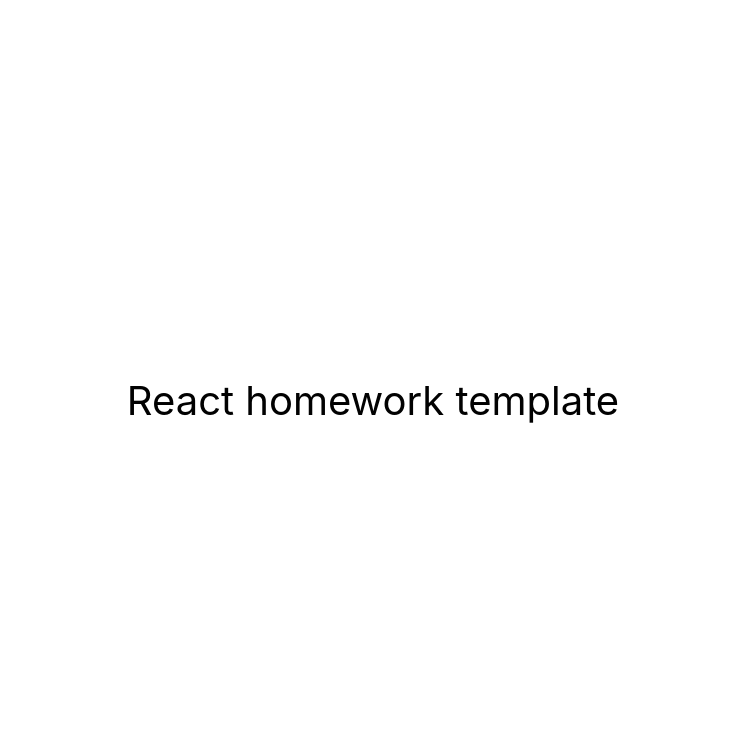
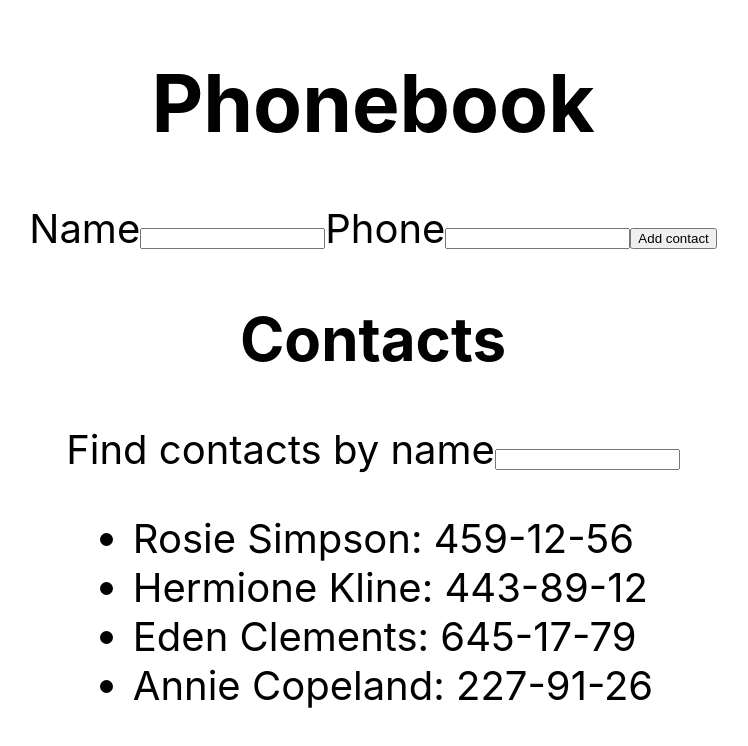
Before and after one commit to Lakei87/goit-react-hw-08-phonebook, a React (Create React App) app: page / in a window 1280 px wide. Shown: the top 746 px of the page, without its empty margins (267-1015 px from the left). Built offline with nearby package versions, Linux system fonts and the light colour scheme.

Commit message:
create logics 1-4 steps

```diff
--- a/package.json
+++ b/package.json
@@ -7,9 +7,11 @@
     "@testing-library/jest-dom": "^5.16.3",
     "@testing-library/react": "^12.1.4",
     "@testing-library/user-event": "^13.5.0",
+    "nanoid": "^4.0.0",
     "react": "^18.1.0",
     "react-dom": "^18.1.0",
     "react-scripts": "5.0.1",
+    "styled-components": "^5.3.5",
     "web-vitals": "^2.1.3"
   },
   "scripts": {
--- a/src/components/App.jsx
+++ b/src/components/App.jsx
@@ -1,16 +1,77 @@
-export const App = () => {
+import { Component } from 'react';
+import { nanoid } from 'nanoid';
+import ContactForm from './ContactForm';
+import ContactList from './ContactList';
+import Filter from './Filter';
+
+
+class App extends Component {
+  state = {
+    contacts: [
+      {id: 'id-1', name: 'Rosie Simpson', number: '459-12-56'},
+      {id: 'id-2', name: 'Hermione Kline', number: '443-89-12'},
+      {id: 'id-3', name: 'Eden Clements', number: '645-17-79'},
+      {id: 'id-4', name: 'Annie Copeland', number: '227-91-26'},
+    ],
+    filter: '',
+  }
+
+  addContact = data => {
+    // const { contacts } = this.state;
+    const { name, number } = data;
+
+    const contact = {
+      id: nanoid(),
+      name,
+      number,
+    };
+
+    this.setState(({ contacts }) => ({
+      contacts: [...contacts, contact],
+    }));
+  };
+
+  handleFilterChange = e => {
+    const { value } = e.currentTarget;
+
+    this.setState({
+      filter: value,
+    });
+  };
+
+  filtersContactList = () => {
+    const { contacts, filter } = this.state;
+    const valueInLowerCase = filter.toLowerCase();
+
+    return contacts.filter(({ name }) => name.toLowerCase().includes(valueInLowerCase));
+  }
+
+  render() {
+    const { filter } = this.state;
+    const { addContact, handleFilterChange } = this;
+    const filteredContacts = this.filtersContactList();
+
     return (
       <div
         style={{
-        height: '100vh',
           display: 'flex',
+          flexDirection: 'column',
           justifyContent: 'center',
           alignItems: 'center',
           fontSize: 40,
           color: '#010101'
         }}
       >
-      React homework template
+
+        <h1>Phonebook</h1>
+        <ContactForm onSubmit={addContact} />
+        <h2>Contacts</h2>
+        <Filter onChange={handleFilterChange} value={filter} />
+        <ContactList contacts={filteredContacts} />
+
       </div>
     );
+  }
 };
+
+export default App;
--- /dev/null
+++ b/src/components/ContactForm/index.jsx
@@ -0,0 +1,64 @@
+import { Component } from 'react';
+
+class ContactForm extends Component {
+    state = {
+        name: '',
+        number: '',
+    };
+
+    handleChange = e => {
+        const { name, value } = e.currentTarget;
+
+        this.setState({
+            [name]: value,
+        });
+    };
+
+    handleSubmit = e => {
+        e.preventDefault();
+
+        this.props.onSubmit(this.state);
+        this.resetForm();
+    };
+
+    resetForm = () => {
+        this.setState({ name: '', number: '' });
+    };
+
+    render() {
+        const { handleChange, handleSubmit } = this;
+        const { name, number } = this.state;
+
+        return (
+             <form name="phoneBook" className="contaccForm" onSubmit={handleSubmit}>
+                <label>
+                    Name
+                    <input
+                        type="text"
+                        name="name"
+                        pattern="^[a-zA-Zа-яА-Я]+(([' -][a-zA-Zа-яА-Я ])?[a-zA-Zа-яА-Я]*)*$"
+                        title="Name may contain only letters, apostrophe, dash and spaces. For example Adrian, Jacob Mercer, Charles de Batz de Castelmore d'Artagnan"
+                        required
+                        value={name}
+                        onChange={handleChange}
+                    />
+                </label>
+                <label>
+                    Phone
+                    <input
+                        type="tel"
+                        name="number"
+                        pattern="\+?\d{1,4}?[-.\s]?\(?\d{1,3}?\)?[-.\s]?\d{1,4}[-.\s]?\d{1,4}[-.\s]?\d{1,9}"
+                        title="Phone number must be digits and can contain spaces, dashes, parentheses and can start with +"
+                        required
+                        value={number}
+                        onChange={handleChange}
+                        />
+                </label>
+                <button type="submit">Add contact</button>
+            </form>
+        )
+    };
+};
+
+export default ContactForm;
--- /dev/null
+++ b/src/components/ContactItem/index.jsx
@@ -0,0 +1,9 @@
+const ContactItem = ({ name, number }) => {
+    return (
+        <li className="contactList__item">
+            {name}: {number}
+        </li>
+    )
+};
+
+export default ContactItem;
--- /dev/null
+++ b/src/components/ContactList/index.jsx
@@ -0,0 +1,18 @@
+import ContactItem from "components/ContactItem";
+
+const ContactList = ({ contacts }) => {
+    console.log(contacts)
+    return (
+        <ul className="contactList">
+            {contacts.map(({id, name, number}) => {
+                return <ContactItem
+                    key={id}
+                    name={name}
+                    number={number}
+                />
+            })}
+        </ul>
+    )
+}
+
+export default ContactList;
--- /dev/null
+++ b/src/components/Filter/index.jsx
@@ -0,0 +1,15 @@
+const Filter = ({ onChange, value }) => {
+    return (
+        <label>
+            Find contacts by name
+            <input
+                className="filter"
+                type="text"
+                onChange={onChange}
+                value={value}
+            />
+        </label>
+    )
+}
+
+export default Filter;
--- a/src/index.js
+++ b/src/index.js
@@ -1,6 +1,6 @@
 import React from 'react';
 import ReactDOM from 'react-dom/client';
-import { App } from 'components/App';
+import App from 'components/App';
 import './index.css';
 
 ReactDOM.createRoot(document.getElementById('root')).render(
```
Also changed, not shown: 1 other file (tests, documents, lock files or other folders). Lines whose indentation alone changed are shown as unchanged.
